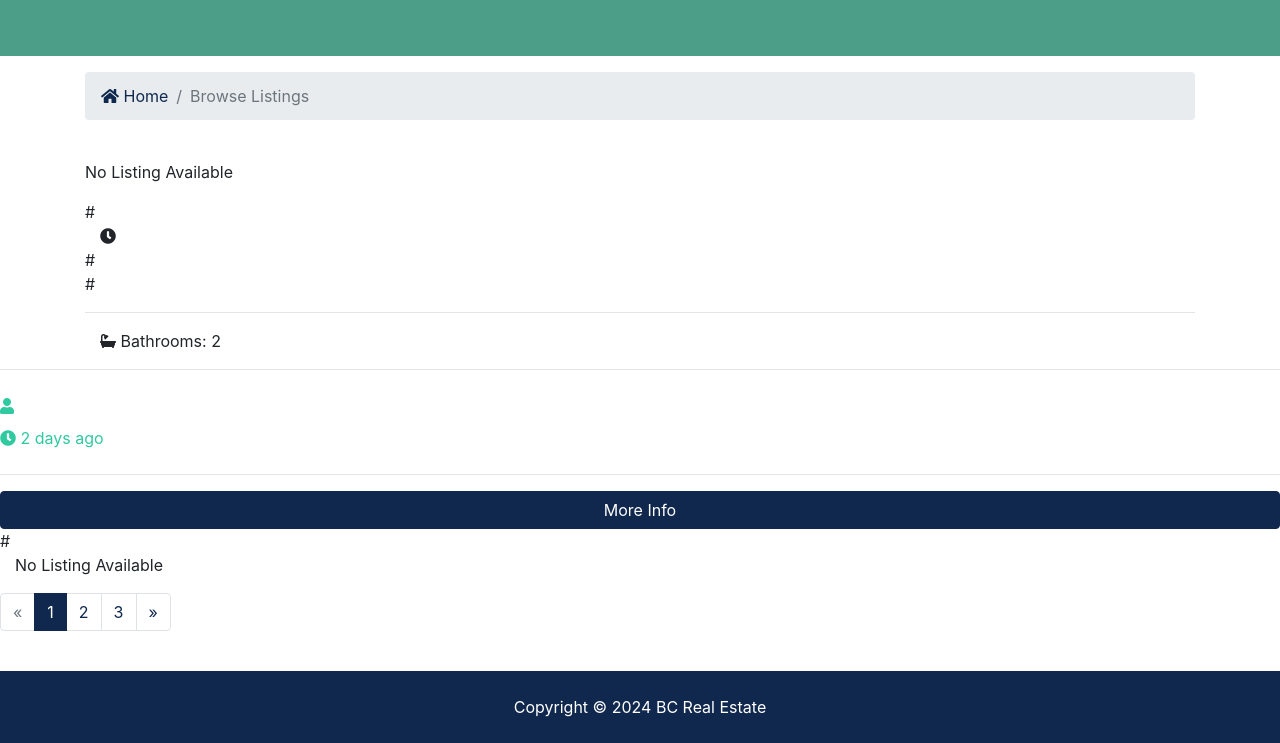
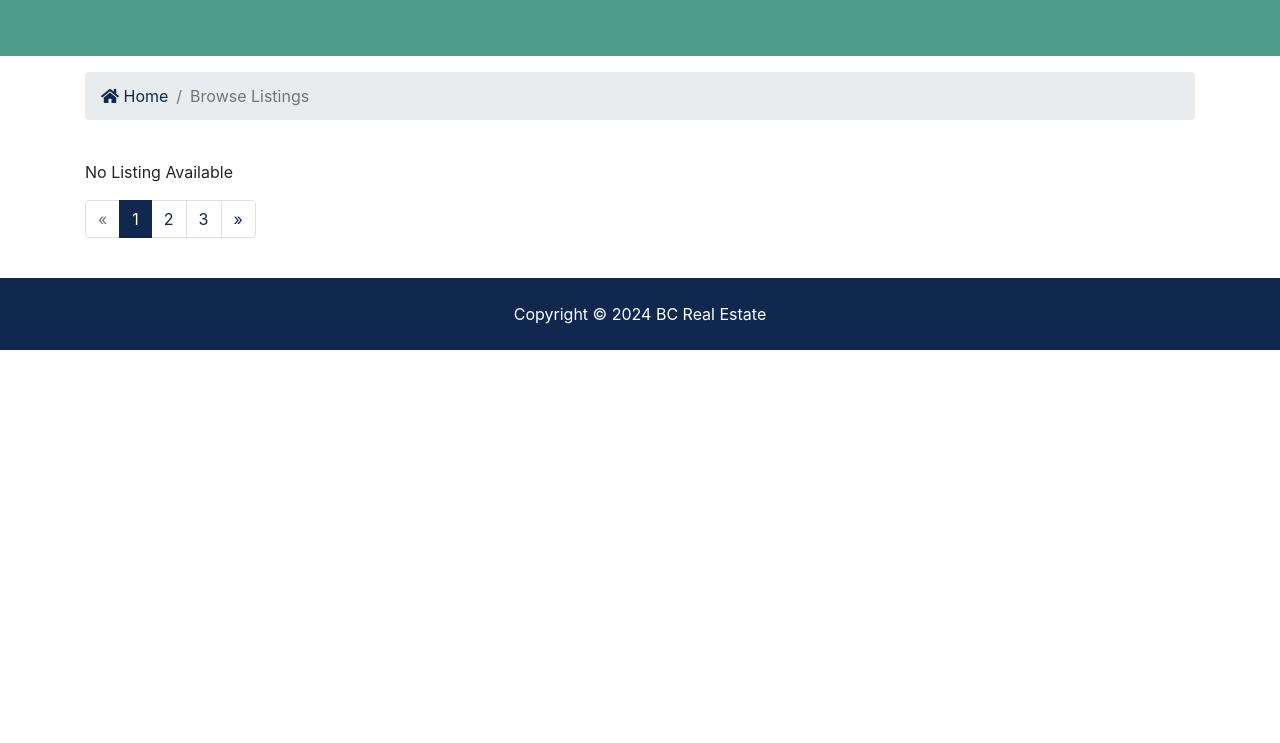
Before and after one commit to peter818/mydocnew2, a Django app: page /listings/ in a window 1280 px wide. Shown: the part 325-1068 px from the top of the page. After the commit the page ends 675 px from the top, so only its background shows below. Run offline with Django 4.2, Linux system fonts and the light colour scheme; some libraries are stand-ins or nearby versions.

Commit message:
Step 14 :Initial commit

```diff
--- a/templates/listings/listings.html
+++ b/templates/listings/listings.html
@@ -36,7 +36,7 @@
           {% for listing in listings %}
           <div class="col-md-6 col-lg-4 mb-4">
             <div class="card listing-preview">
-              <img class="card-img-top" src={{listing.photo_main}} alt="" />
+              <img class="card-img-top" src={{listing.photo_main.url}} alt="" />
               <div class="card-img-overlay">
                 <h2>
                   <span class="badge badge-secondary text-white>{{listing.price}}</span>
@@ -81,46 +81,6 @@
                 </div>
                   {% endif %}
 
-                </div>
-
-
-                <div class="row>
-
-                ##
-                  #<div class="row rext-secondary pb-2">
-                    #<div class="col-6"><i class="fas fa-clock"></i>{{listing.list_date}}</div>
-                   #</div>
-                   #<hr />
-
-                  <div class="col-6">
-                    <i class="fas fa-bath"></i> Bathrooms: 2
-                  </div>
-                </div>
-                <hr />
-                <div class="row py-2 text-secondary">
-                  <div class="col-12"><i class="fas fa-user"></i>
-                  {{listing.realtor}}</div>
-                  </div>
-                </div>
-                <div class="row text-secondary pb-2">
-                  <div class="col-6">
-                    <i class="fas fa-clock"></i> 2 days ago
-                  </div>
-                </div>
-                <hr />
-                <a href='listing.html'  class="btn btn-primary btn-block"
-                  >More Info</a
-                >
-              </div>
-            </div>
-          </div>
-
-
-          #<div class="col-md-12">
-          <p>No Listing Available</P>
-        </div>
-
-        <!-- Listing 2 -->
         </div>
 
         <div class="row">
```
